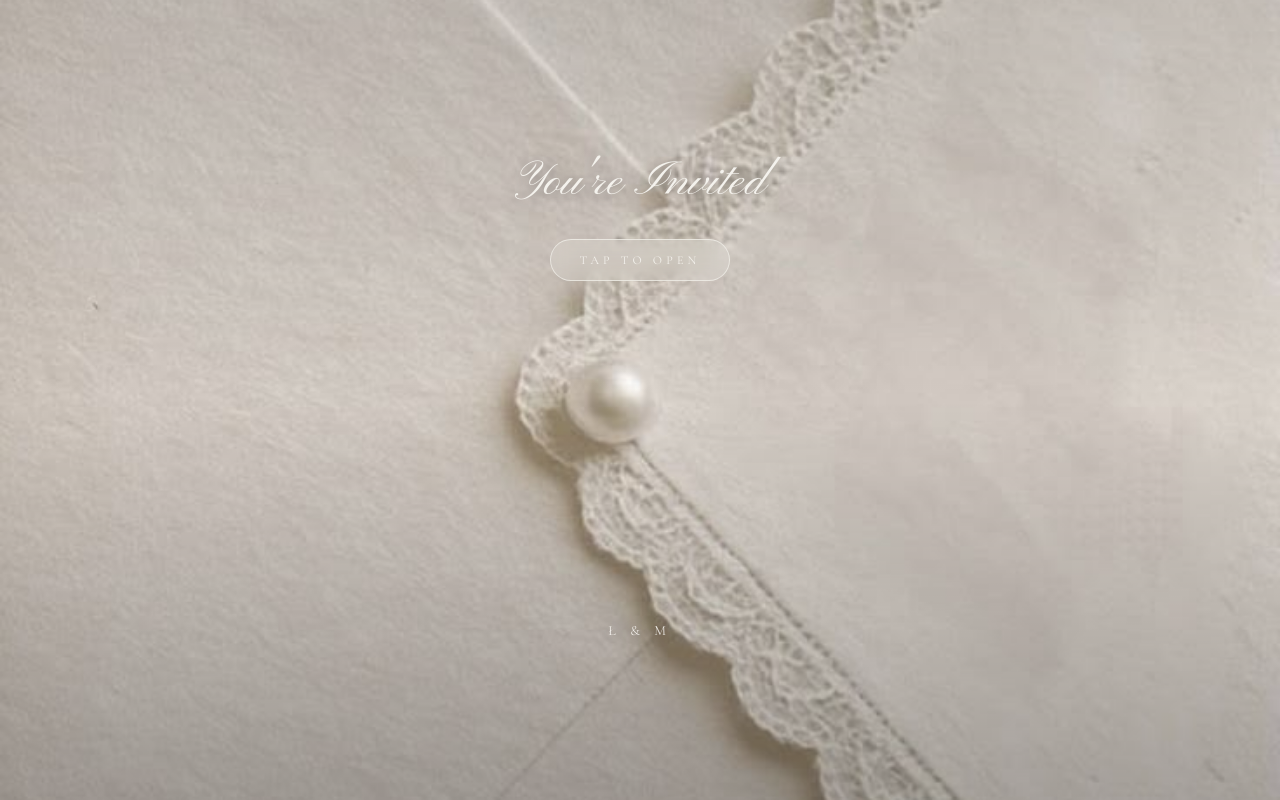
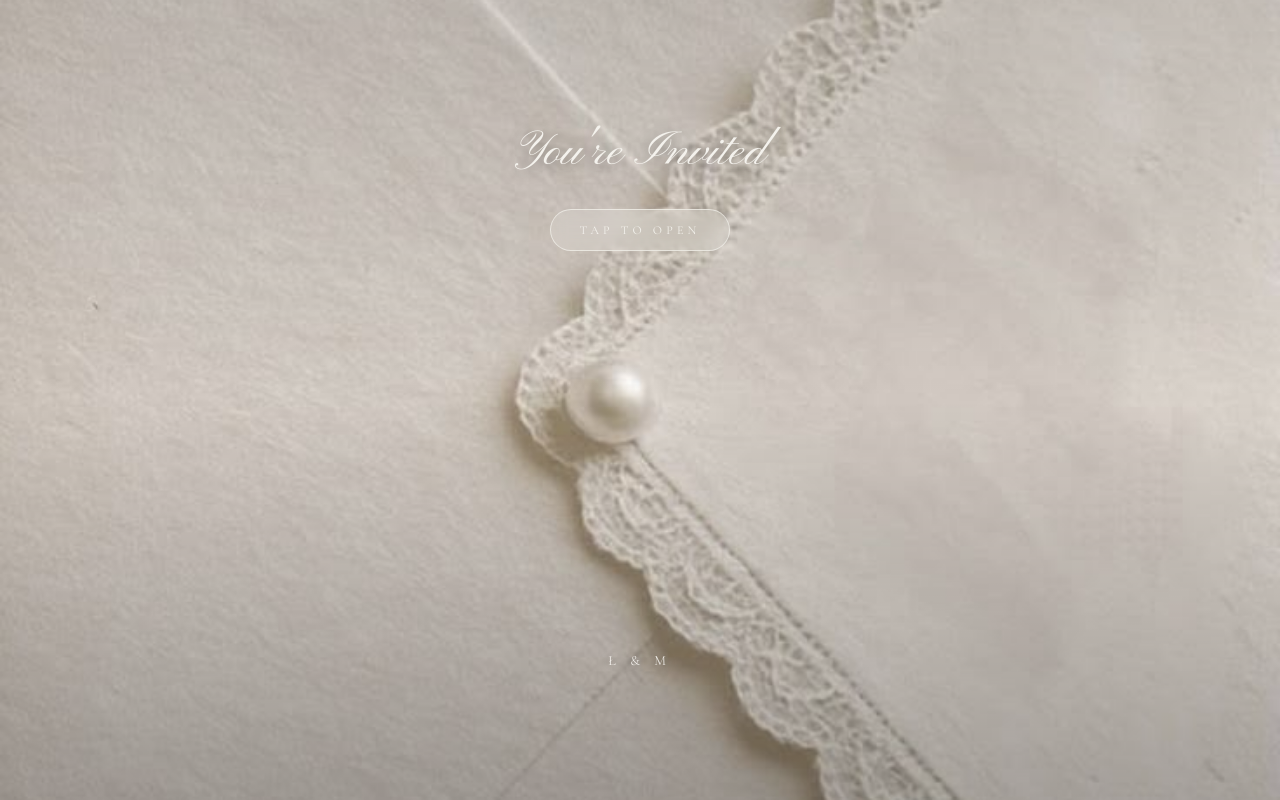
Before and after one commit to shakermedo98-create/M, a Next.js app: page / in a window 1280 px wide. Shown: the top 800 px of the page. Built offline with nearby package versions, Linux system fonts and the light colour scheme.

Commit message:
Update margin class for paragraph in envelope-intro

```diff
--- a/components/envelope-intro.tsx
+++ b/components/envelope-intro.tsx
@@ -70,7 +70,7 @@ export function EnvelopeIntro() {
           <span className="mt-8 inline-flex items-center gap-2 rounded-full border border-background/70 bg-background/20 px-7 py-3 text-xs uppercase tracking-[0.35em] text-background backdrop-blur-sm transition-colors group-hover:bg-background group-hover:text-ink">
             Tap to open
           </span>
-          <p className="mt-85 text-center text-sm uppercase tracking-[0.4em] text-background/90 drop-shadow-[0_2px_6px_rgba(0,0,0,0.4)]">
+          <p className="mt-100 text-center text-sm uppercase tracking-[0.4em] text-background/90 drop-shadow-[0_2px_6px_rgba(0,0,0,0.4)]">
             Ł &amp; M
           </p>
         </div>
```
